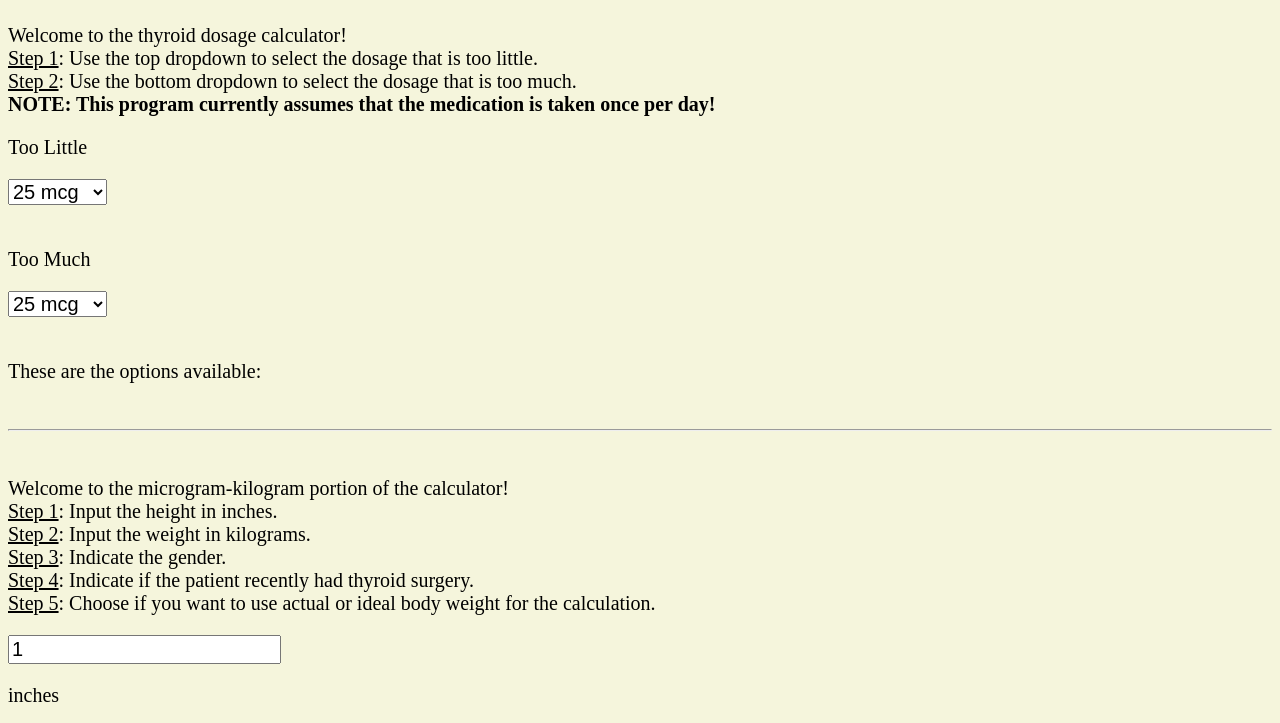
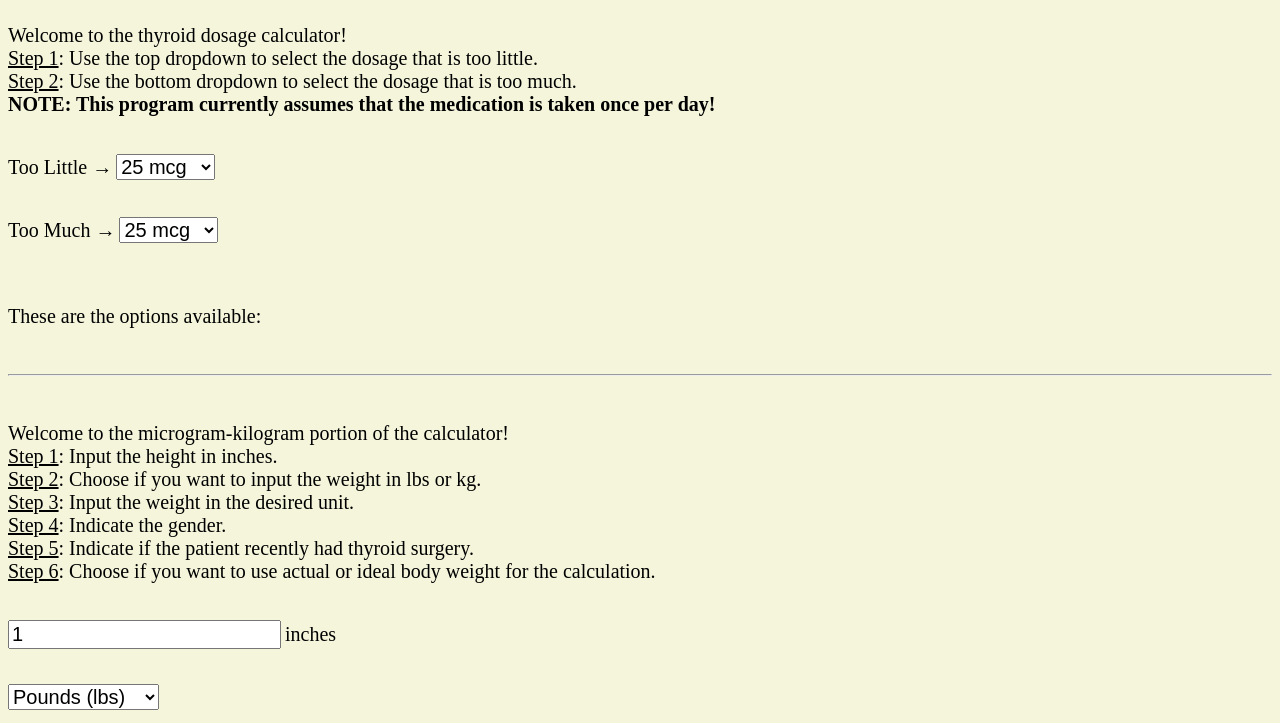
Before and after one commit to Alex-Mohamed/thyroid-dosage-program, a plain HTML site: page index.html in a window 1280 px wide. Shown: the part 58-781 px from the top of the page. Drawn offline with Linux system fonts and the light colour scheme.

Commit message:
Added pounds-to-kilograms conversion, modified text formatting

```diff
--- a/index.html
+++ b/index.html
@@ -19,7 +19,7 @@
             arr.sort((a,b) => a[0] - b[0]);
             var text = "";
             for (var i = 0; i < arr.length; i++) {
-                text += "Take " + arr[i][1] + " mcg " + arr[i][2] + " days a week --> " + arr[i][0] + " mcg <br/>";;
+                text += "Take " + arr[i][1] + " mcg " + arr[i][2] + " days a week → " + arr[i][0] + " mcg <br/>";;
             }
             if (text === "") {
                 document.getElementById("results").innerHTML = "No options found! Please check input.";
@@ -32,12 +32,16 @@
         function calculate_with_weight() {
             var dosages = [25, 50, 75, 88, 100, 112, 125, 137, 150, 175, 200, 300];
             var height = parseInt(document.getElementById("height").value, 10);
-            var actual_weight = parseInt(document.getElementById("weight").value, 10); // IN KILOGRAMS!
+            var actual_weight = parseInt(document.getElementById("weight").value, 10);
             var hadThyroidSurgery = parseInt(document.getElementById("thyroid_surgery").value, 10);
             var calcChoice = parseInt(document.getElementById("height_or_weight").value, 10);
             var gender = parseInt(document.getElementById("gender").value, 10);
             var ideal_weight;
             var final_result;
+
+            if (document.getElementById("unit_choice").value == 0) { // need to convert weight to kilograms
+                actual_weight *= 0.453;
+            }
 
 
             if (gender == 0) { // Male
@@ -46,12 +50,12 @@
                 ideal_weight = 45.5;
             }
 
-            if (height >= 60) {
+            if (height >= 60) { // height is 5-foot or above
                 while (height > 60) {
                     ideal_weight += 2.3;
                     height--;
                 }
-            } else {
+            } else { // height is below 5-foot
                 while (height < 60) {
                     ideal_weight -= 2.3;
                     height++;
@@ -78,11 +82,20 @@
             for (var i = 1; i < dosages.length; i++) {
                 if (Math.abs(dosages[i] - final_result) < smallestDifference[1]) {
                     smallestDifference[0] = dosages[i];
-                    smallestDifference[1] = Math.abs(dosages[i] - final_result)
+                    smallestDifference[1] = Math.abs(dosages[i] - final_result);
                 }
             }
 
             document.getElementById("rounding").innerHTML = "Therefore, the dosage that should be provided is <b>" + smallestDifference[0] + " mcg per day</b>."
+        }
+
+        function change_weight_label() {
+            if (document.getElementById('unit_choice').value == 0) {
+                document.getElementById('weight_label').innerHTML = 'pounds';
+            } else {
+                document.getElementById('weight_label').innerHTML = 'kilograms';
+            }
+            calculate_with_weight(); // recalculating using current inputted number in new unit
         }
     </script>
 
@@ -94,21 +107,25 @@
         p, select, input {
             font-size: 20px;
         }
+        .inline-element {
+            display: inline-block;
+        }
     </style>
 </head>
 
 <body style="background-color:beige">
     <h1>Thyroid Dosage Calculator</h1>
     <p>
-        Welcome to the thyroid dosage calculator! <br />
-        <u>Step 1</u>: Use the top dropdown to select the dosage that is too little. <br />
-        <u>Step 2</u>: Use the bottom dropdown to select the dosage that is too much. <br />
+        Welcome to the thyroid dosage calculator! <br/>
+        <u>Step 1</u>: Use the top dropdown to select the dosage that is too little. <br/>
+        <u>Step 2</u>: Use the bottom dropdown to select the dosage that is too much. <br/>
         <b>NOTE: This program currently assumes that the medication is taken once per day!</b>
         <!-- Add method that allows for non-once-per-day medications to be used! -->
     </p>
 
     <form>
-        <p>Too Little</p>
+        <div>
+        <p class="inline-element">Too Little → </p>
         <select id="too_little_dropdown" onchange="calculate()">
             <option id="opt1", value=25>25 mcg</option>
             <option id="opt2", value=50>50 mcg</option>
@@ -123,8 +140,9 @@
             <option id="opt11", value=200>200 mcg</option>
             <option id="opt12", value=300>300 mcg</option>
         </select>
+        </div>
 
-        <p><br />Too Much</p>
+        <p class="inline-element">Too Much →</p>
         <select id="too_much_dropdown" onchange="calculate()">
             <option id="opt13", value=25>25 mcg</option>
             <option id="opt14", value=50>50 mcg</option>
@@ -141,27 +159,41 @@
         </select>
     </form>
 
-    <p id="result_message"><br />These are the options available:</p>
+    <p id="result_message"><br/>These are the options available:</p>
     <p id="too_little_reference"></p>
     <p id="results"></p>
     <p id="too_much_reference"></p>
 
-    <br /><hr><br />  <!-- Splits the two parts of the program -->
+    <br/><hr><br/>  <!-- Splits the two parts of the program -->
 
     <p>
-        Welcome to the microgram-kilogram portion of the calculator! <br />
-        <u>Step 1</u>: Input the height in inches. <br />
-        <u>Step 2</u>: Input the weight in kilograms. <br /> <!-- Add way to convert a lbs iput to kg! -->
-        <u>Step 3</u>: Indicate the gender. <br />
-        <u>Step 4</u>: Indicate if the patient recently had thyroid surgery. <br />
-        <u>Step 5</u>: Choose if you want to use actual or ideal body weight for the calculation.
+        Welcome to the microgram-kilogram portion of the calculator! <br/>
+        <u>Step 1</u>: Input the height in inches. <br/>
+        <u>Step 2</u>: Choose if you want to input the weight in lbs or kg. <br/>
+        <u>Step 3</u>: Input the weight in the desired unit. <br/>
+        <u>Step 4</u>: Indicate the gender. <br/>
+        <u>Step 5</u>: Indicate if the patient recently had thyroid surgery. <br/>
+        <u>Step 6</u>: Choose if you want to use actual or ideal body weight for the calculation.
     </p>
 
-    <input id="height" type="number" min=1 value=1 onchange="calculate_with_weight()"/>
-    <p>inches</p>
+    <div>
+        <input id="height" class="inline-element" type="number" min=1 value=1 onchange="calculate_with_weight()"/>
+        <p class="inline-element">inches</p>
+    </div>
+    <br/>
 
-    <input id="weight" type="number" min=1 value=1 onchange="calculate_with_weight()"/>
-    <p>kilograms</p><br/>
+    <form>
+        <select id="unit_choice" onchange="change_weight_label()">
+            <option id="pounds", value=0>Pounds (lbs)</option>
+            <option id="kilograms", value=1>Kilograms (kg)</option>
+        </select>
+    </form>
+
+    <div>
+        <input id="weight" class="inline-element" type="number" min=1 value=1 onchange="calculate_with_weight()"/>
+        <p id="weight_label" class="inline-element">pounds</p>
+    </div>
+    <br/>
 
     <form>
         <select id="gender" onchange="calculate_with_weight()">
```
